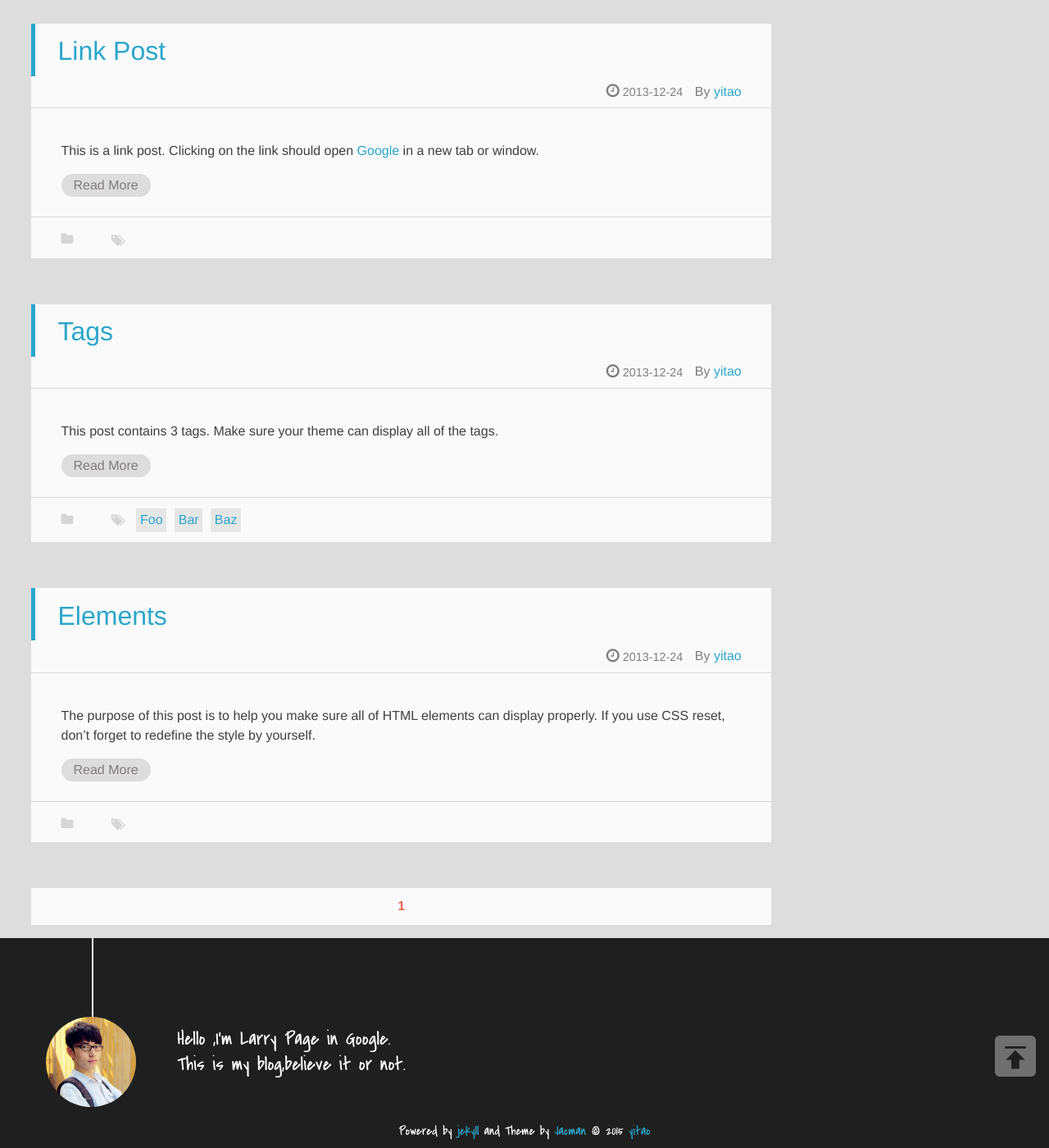
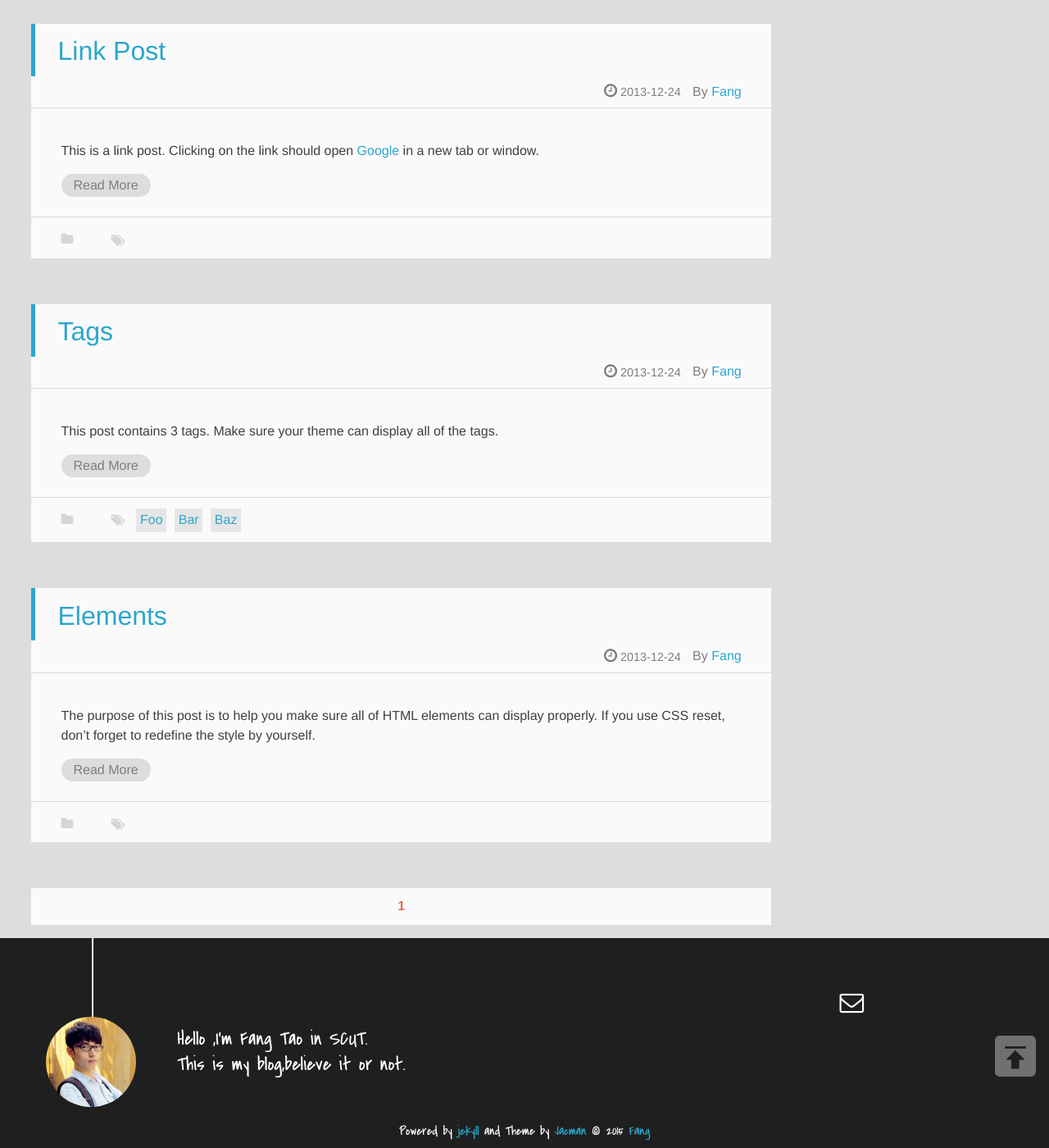
Before and after one commit to yagao95/github_pages_test, a Jekyll site: the page built from index.html, in a window 1280 px wide and 1400 px high, scrolled down 4305 px. Shown: the whole window at 82% size. Built offline with Jekyll 4.4.1, drawn with Linux system fonts in a browser that asks for light colours; emoji names are drawn with the system emoji font; formulas are drawn with MathJax 3; the list of posts is cut into pages by our own code; some of the changed text lies outside the part shown.

Commit message:
change _config.yml
改变作者相关信息

```diff
--- a/_config.yml
+++ b/_config.yml
@@ -84,15 +84,15 @@ share_to: true #enable share-to buttons if true
 
 #### Author information
 author:
-  name: yitao      ## e.g. wuchong Author name
-  intro_line1:  "Hello ,I'm Larry Page in Google."    ## your introduction on the bottom of the page
+  name: Fang      ## e.g. wuchong Author name
+  intro_line1:  "Hello ,I'm Fang Tao in SCUT."    ## your introduction on the bottom of the page
   intro_line2:  "This is my blog,believe it or not."  ## the 2nd line
   weibo:      ## e.g. wuchong1014 or 2176287895 for http://weibo.com/2176287895
   weibo_verifier:  ## e.g. b3593ceb Your weibo-show widget verifier ,if you use weibo-show it is needed.
   tsina:      ## e.g. 2176287895  Your weibo ID,It will be used in share button.
   douban:     ## e.g. wuchong1014 or your id for https://www.douban.com/people/wuchong1014
   zhihu:      ## e.g. jark  for http://www.zhihu.com/people/jark
-  email:      ## e.g. imjark@gmail.com
+  email: fangtao6793@163.com      ## e.g. imjark@gmail.com
   twitter:    ## e.g. jarkwu for https://twitter.com/jarkwu
   github:     ## e.g. wuchong for https://github.com/wuchong
   facebook:   ## e.g. imjark for https://facebook.com/imjark
```
